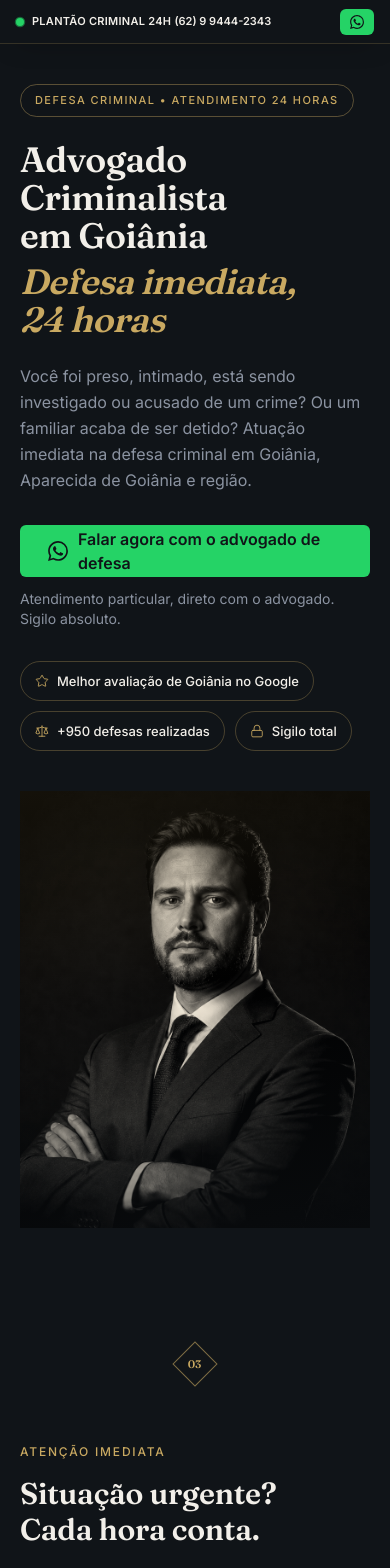
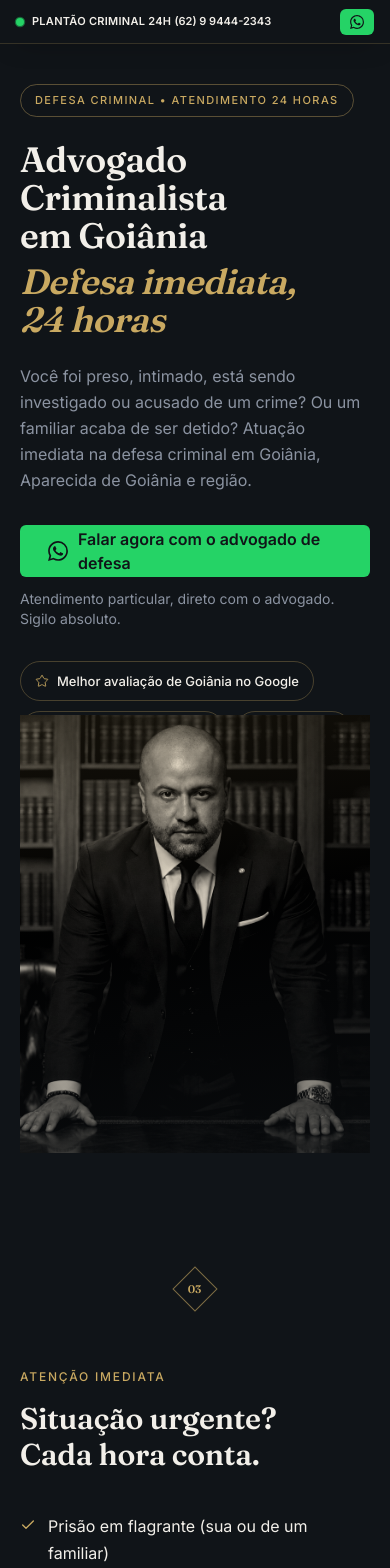
Before and after one commit to FelipeMoreira2024/faustino2026-02, a Next.js app: page / in a window 390 px wide. Shown: the top 1568 px of the page. Built offline with nearby package versions, Linux system fonts and the light colour scheme.

Commit message:
Replace JPEG image with PNG for Dr. Rodrigo Faustino in Authority and Hero components. Adjusted image styling and layout properties for improved responsiveness and visual consistency.

```diff
--- a/components/sections/Authority.tsx
+++ b/components/sections/Authority.tsx
@@ -27,11 +27,11 @@ export function Authority() {
           <Reveal>
             <div className="duotone relative aspect-[4/5] w-full max-w-sm overflow-hidden">
               <Image
-                src="/images/dr-rodrigo-hero.jpg"
+                src="/images/dr-rodrigo-hero.png"
                 alt="Dr. Rodrigo Faustino"
                 fill
                 sizes="(max-width: 1024px) 100vw, 33vw"
-                className="object-cover object-top"
+                className="object-cover object-[center_22%]"
               />
             </div>
           </Reveal>
--- a/components/sections/Hero.tsx
+++ b/components/sections/Hero.tsx
@@ -59,14 +59,14 @@ export function Hero() {
           </ul>
         </div>
 
-        <div className="duotone relative aspect-[4/5] w-full max-w-md overflow-hidden justify-self-center lg:justify-self-end">
+        <div className="duotone relative -mt-[2cm] aspect-[4/5] w-full max-w-[32rem] overflow-hidden justify-self-center lg:justify-self-end">
           <Image
-            src="/images/dr-rodrigo-hero.jpg"
+            src="/images/dr-rodrigo-hero.png"
             alt="Dr. Rodrigo Faustino, advogado criminalista em Goiânia"
             fill
             priority
-            sizes="(max-width: 1024px) 100vw, 40vw"
-            className="object-cover object-top"
+            sizes="(max-width: 1024px) 100vw, 45vw"
+            className="object-cover object-[center_22%]"
           />
         </div>
       </div>
```
Also changed, not shown: public/images/dr-rodrigo-hero.jpg (deleted), public/images/dr-rodrigo-hero.png (added).
